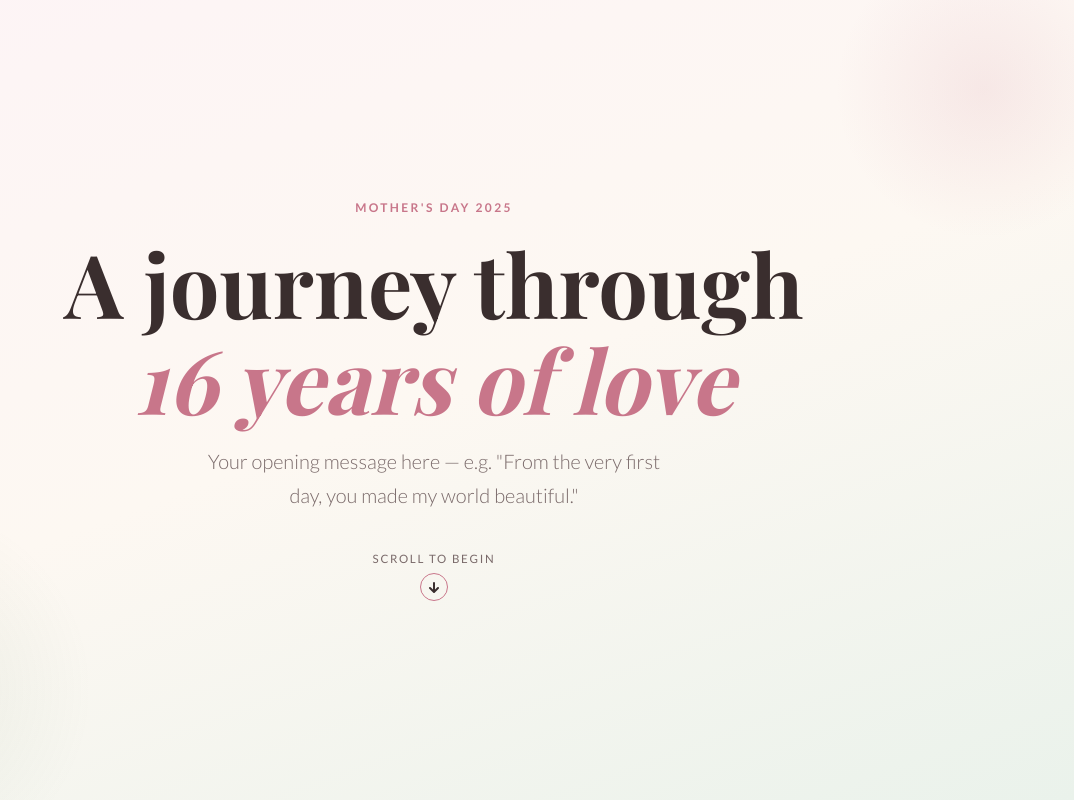
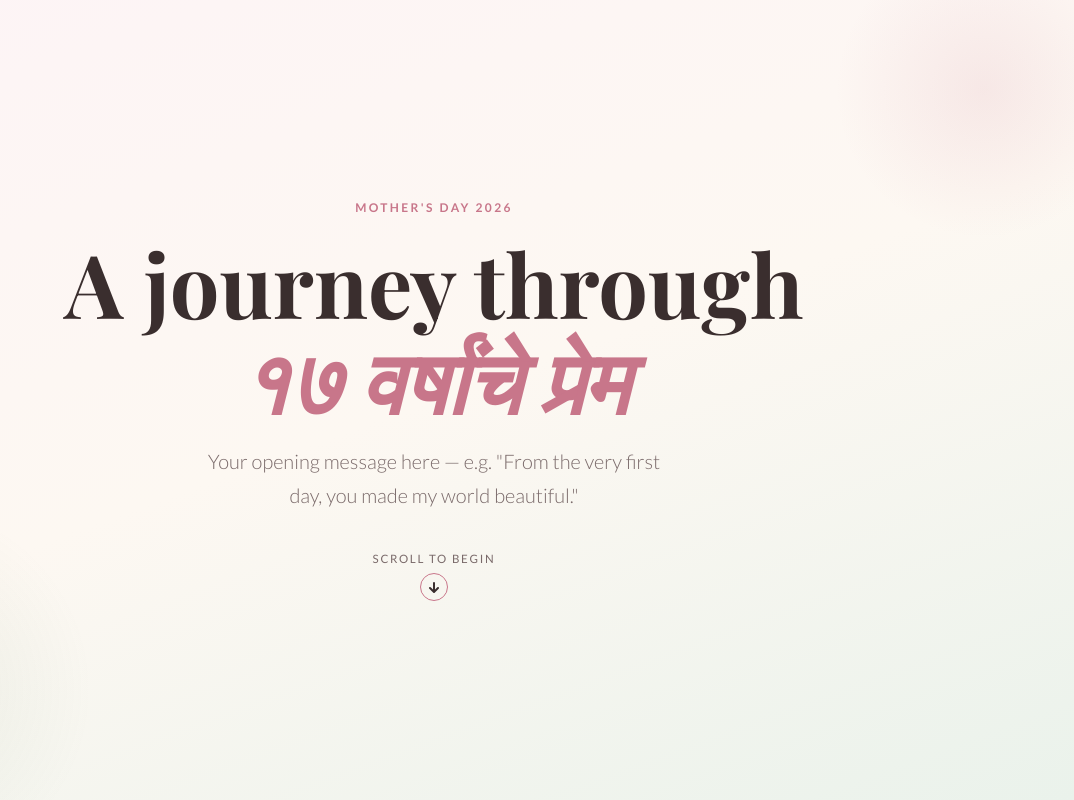
Before and after one commit to majhaaaisathi/majhaaaisathi.github.io, a plain HTML site: page index.html in a window 1280 px wide. Shown: the top 800 px of the page, without its empty margins (206-1280 px from the left). Drawn offline with nearby package versions, Linux system fonts and the light colour scheme; a web font is replaced by a local one.

Commit message:
Update index.html

```diff
--- a/index.html
+++ b/index.html
@@ -233,8 +233,8 @@
      ║  HERO — edit the subtitle below             ║
      ╚══════════════════════════════════════════════╝ -->
 <section class="hero">
-  <p class="hero-tag">Mother's Day 2025</p>
-  <h1>A journey through<br><em>16 years of love</em></h1>
+  <p class="hero-tag">Mother's Day 2026</p>
+  <h1>A journey through<br><em>१७ वर्षांचे प्रेम</em></h1>
 
   <!-- ✏️ YOUR OPENING MESSAGE TO MOM -->
   <p class="hero-sub">Your opening message here — e.g. "From the very first day, you made my world beautiful."</p>
```
